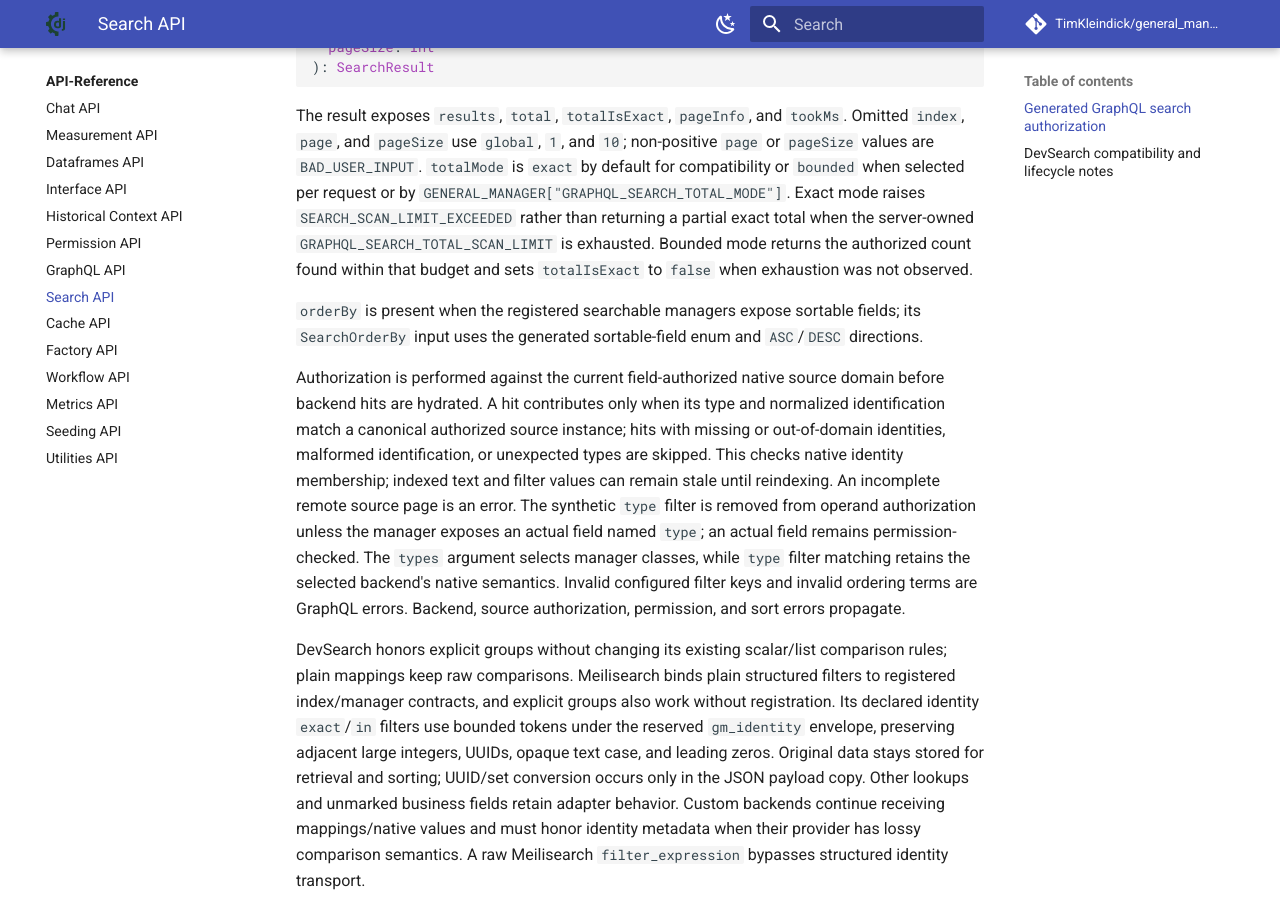
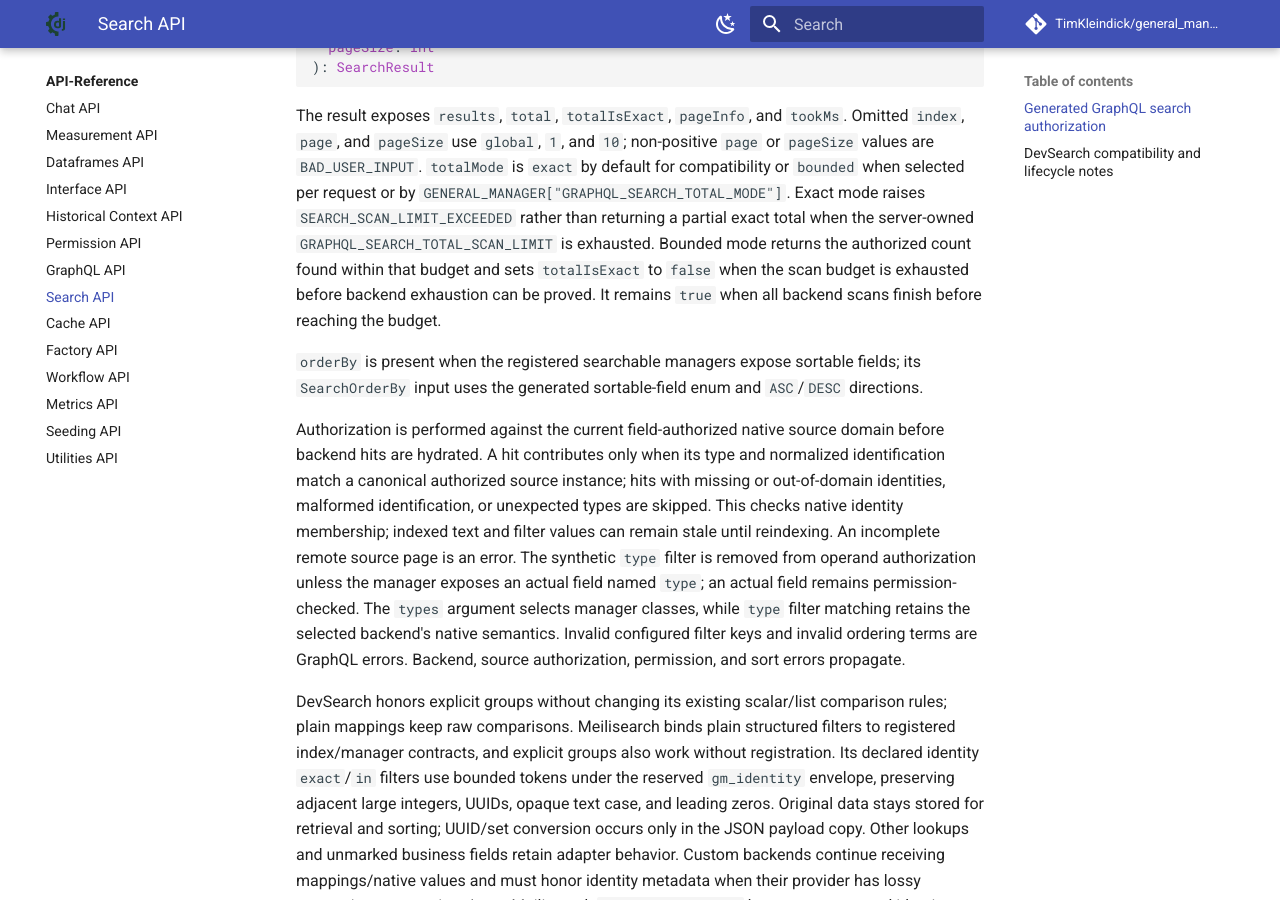
Before and after one commit to TimKleindick/general_manager, an MkDocs documentation site: the page built from docs/api/search.md, in a window 1280 px wide and 900 px high, scrolled down 6101 px. Built offline with MkDocs 1.6.1 and Material for MkDocs 9.7.7, drawn with Linux system fonts in a browser that asks for light colours; comment, search, counter and statistics services are not loaded.

Commit message:
docs: disambiguate bounded search total exactness

```diff
--- a/docs/api/search.md
+++ b/docs/api/search.md
@@ -210,7 +210,9 @@ default for compatibility or `bounded` when selected per request or by
 `SEARCH_SCAN_LIMIT_EXCEEDED` rather than returning a partial exact total when
 the server-owned `GRAPHQL_SEARCH_TOTAL_SCAN_LIMIT` is exhausted. Bounded mode
 returns the authorized count found within that budget and sets `totalIsExact` to
-`false` when exhaustion was not observed.
+`false` when the scan budget is exhausted before backend exhaustion can be
+proved. It remains `true` when all backend scans finish before reaching the
+budget.
 
 `orderBy` is present when the registered searchable managers expose sortable
 fields; its `SearchOrderBy` input uses the generated sortable-field enum and
```
